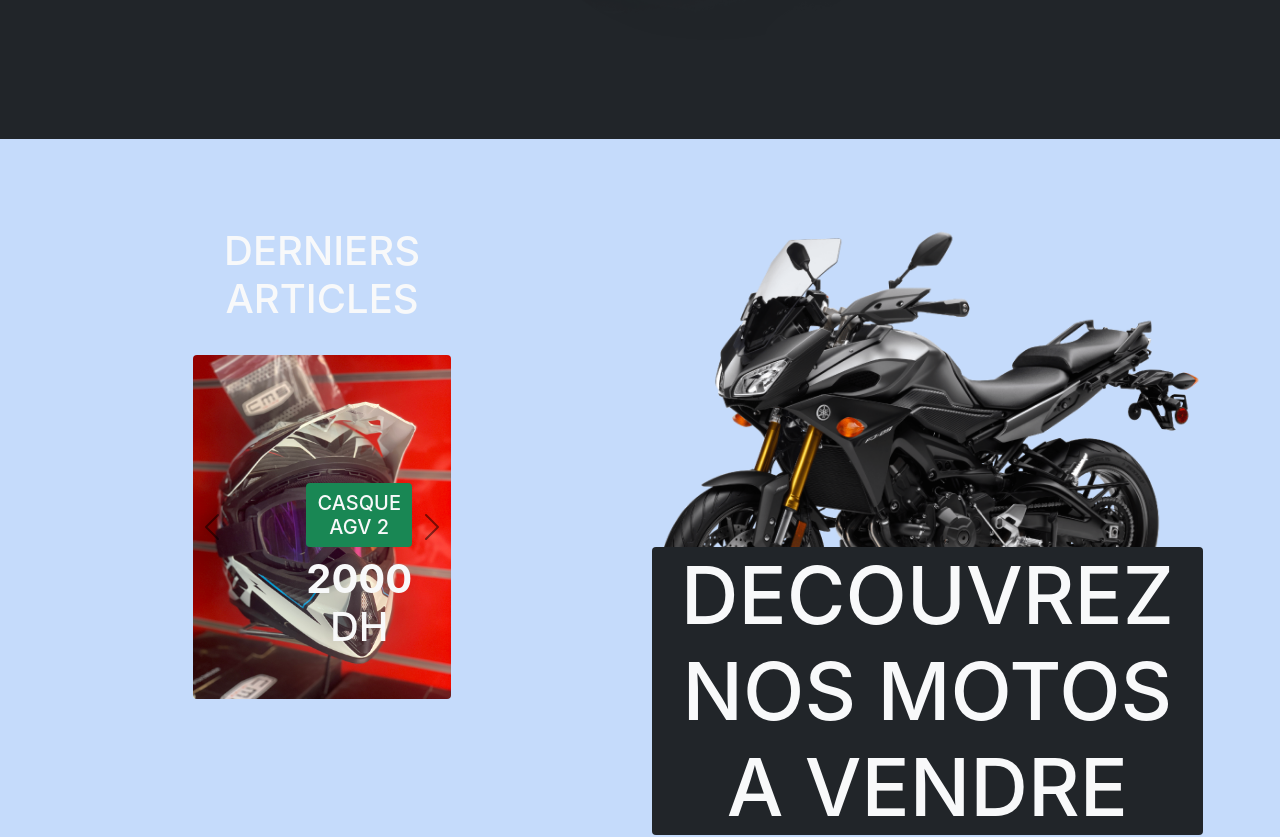
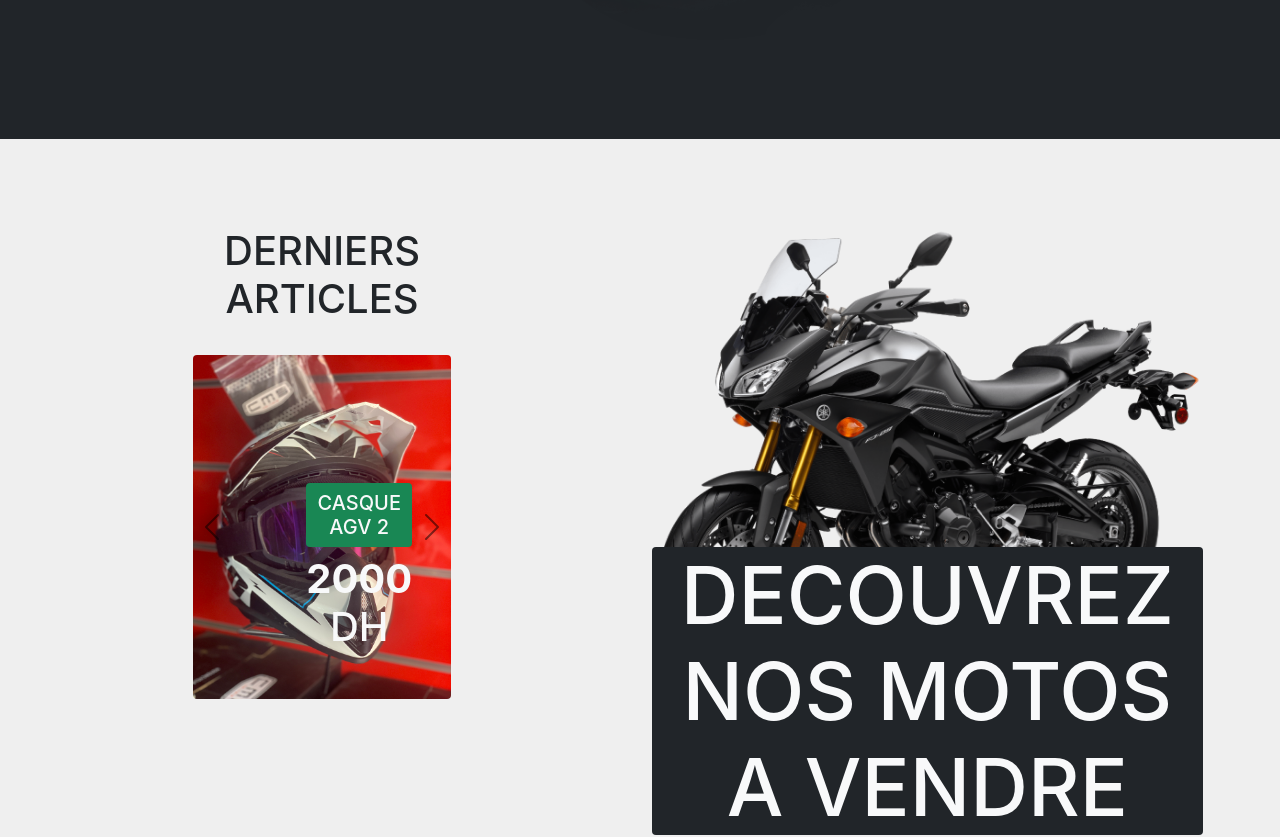
Before and after one commit to itschou/PrestigeBike, a React (Create React App) app: page / in a window 1280 px wide. Shown: the part 1740-2577 px from the top of the page. Built offline with nearby package versions, Linux system fonts and the light colour scheme.

Commit message:
Changement avant livraison

```diff
--- a/public/index.html
+++ b/public/index.html
@@ -44,6 +44,9 @@
           </div>
           <div class="col">
             <a class="nav-link text-light" href="/#session2">Motos</a>
+          </div>
+          <div class="col">
+            <a class="nav-link text-light" href="/#session3">Réparations</a>
           </div>
 
         </div>
--- a/src/App.jsx
+++ b/src/App.jsx
@@ -65,7 +65,7 @@ class RightArticles extends React.Component {
             <div>
 
                 <div className='container w-50'>
-                    <h1 className='text-center text-light text-uppercase'>Derniers articles</h1><br />
+                    <h1 className='text-center text-dark text-uppercase'>Derniers articles</h1><br />
                     <MDBCarousel showControls showIndicators dark fade>
 
                         {
@@ -147,13 +147,18 @@ class Home extends React.Component {
 
                 </div>
 
-                <div className='container-fluid bg-light' id='session3'>
+                <div className='container-fluid bg-dark min-vh-100' id='session3'>
+                    <br /><br /><br /><br /><br />
                     <div className='row'>
                         <div className='col'>
-                            <img src="images/harleymoteur.png" alt="Un problème est survenu lors du chargement de l'image" className='img-fluid float-start' />
+                            {/* <img src="images/harleymoteur.png" alt="Un problème est survenu lors du chargement de l'image" className='img-fluid float-start' /> */}
+                            <br /><br /><br /><br /><br /><br /><br /><br />
+                            <h1 className='text-light text-center text-uppercase'>notre atelier de réparation</h1>
+                            <h4 className='text-white'>Nous réparons tous types de moto dans des délais express avec une qualité de service irréprochable.</h4>
+                            <p className='text-success text-center'>Nous proposons aussi des pièces de rechange et des accessoires de mise à niveau.</p>
                         </div>
                         <div className='col'>
-
+                            <img src="images/cbr.png" alt="Un problème est survenu lors du chargement de l'image" className='img-fluid float-start' />
                         </div>
 
                     </div>
--- a/src/index.css
+++ b/src/index.css
@@ -47,7 +47,7 @@ html{
 }
 
 .SecondDiv{
-  background-color: #c5dbfb;
+  background-color: #efefef;
 
 }
 
```
Also changed, not shown: 2 other files (tests, documents, lock files or other folders).
